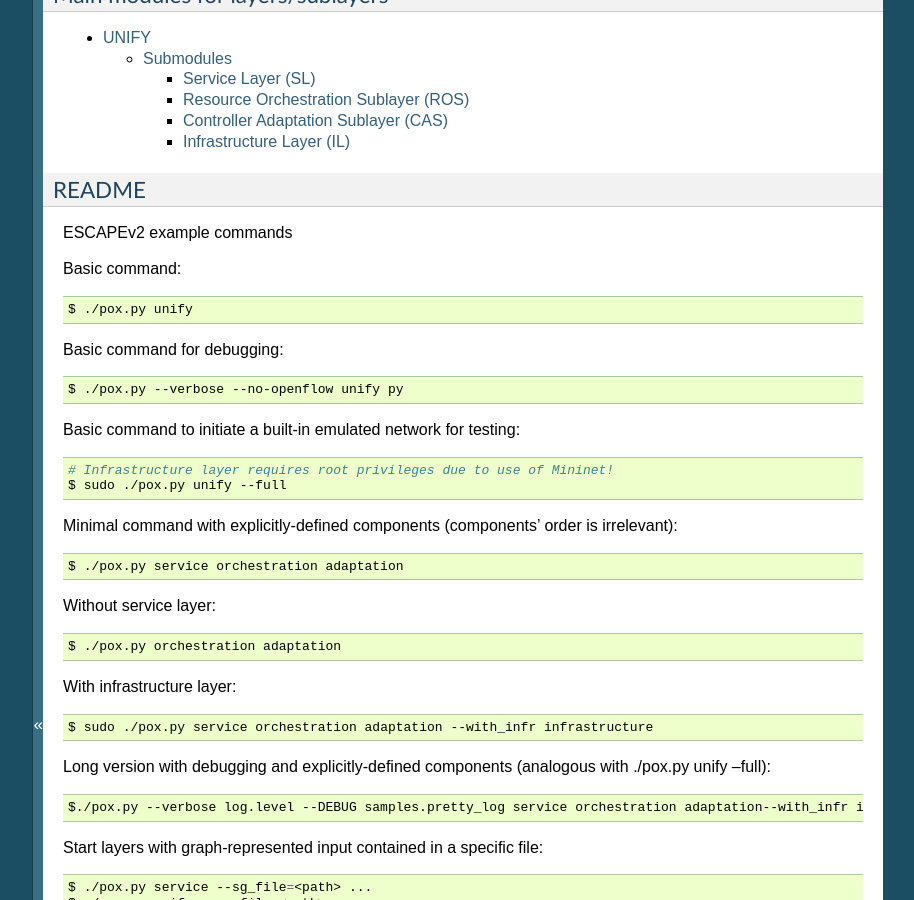
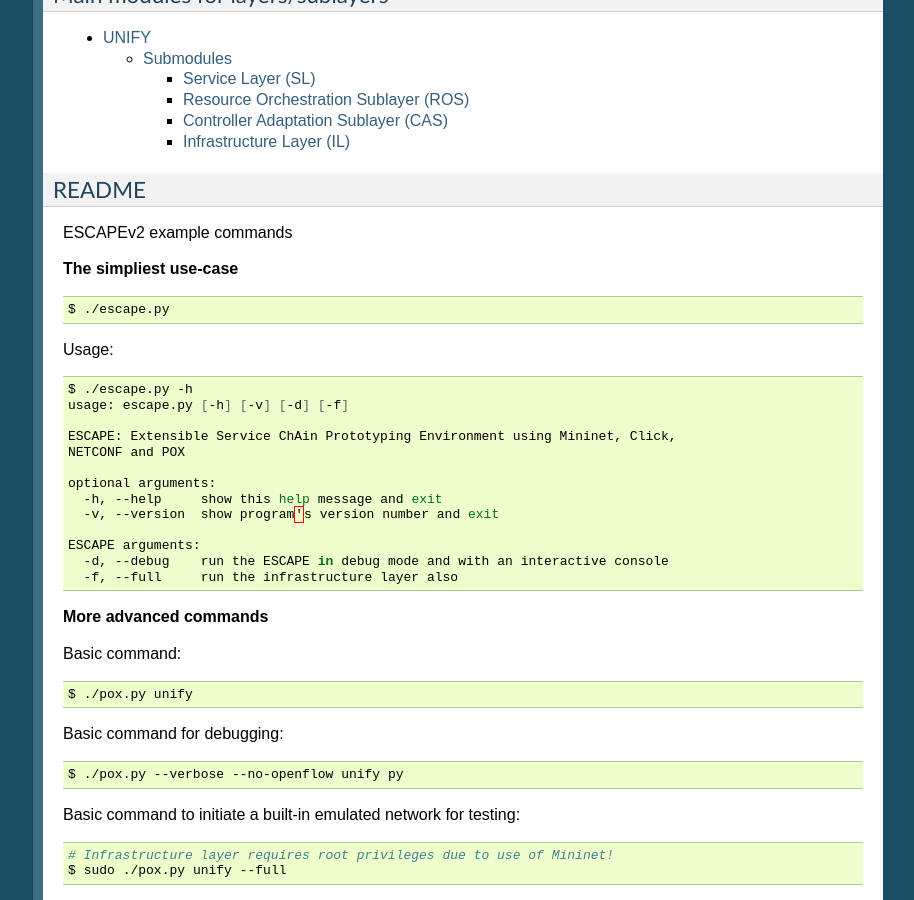
Before and after one commit to hsnlab/escape, a Sphinx documentation site: the page built from pox/ext/doc/source/index.rst, in a window 1280 px wide and 900 px high, scrolled down 938 px. Shown: the whole window, without its empty margins (187-1101 px from the left). Built offline with Sphinx 7.4.7, drawn with Linux system fonts in a browser that asks for light colours.

Commit message:
Add doc for escape.py starting script

```diff
--- a/pox/ext/doc/source/index.rst
+++ b/pox/ext/doc/source/index.rst
@@ -69,6 +69,32 @@
 ++++++
 
 ESCAPEv2 example commands
+
+**The simpliest use-case**
+
+.. code-block:: bash
+
+    $ ./escape.py
+
+Usage:
+
+.. code-block:: bash
+
+    $ ./escape.py -h
+    usage: escape.py [-h] [-v] [-d] [-f]
+
+    ESCAPE: Extensible Service ChAin Prototyping Environment using Mininet, Click,
+    NETCONF and POX
+
+    optional arguments:
+      -h, --help     show this help message and exit
+      -v, --version  show program's version number and exit
+
+    ESCAPE arguments:
+      -d, --debug    run the ESCAPE in debug mode and with an interactive console
+      -f, --full     run the infrastructure layer also
+
+**More advanced commands**
 
 Basic command:
 
```
